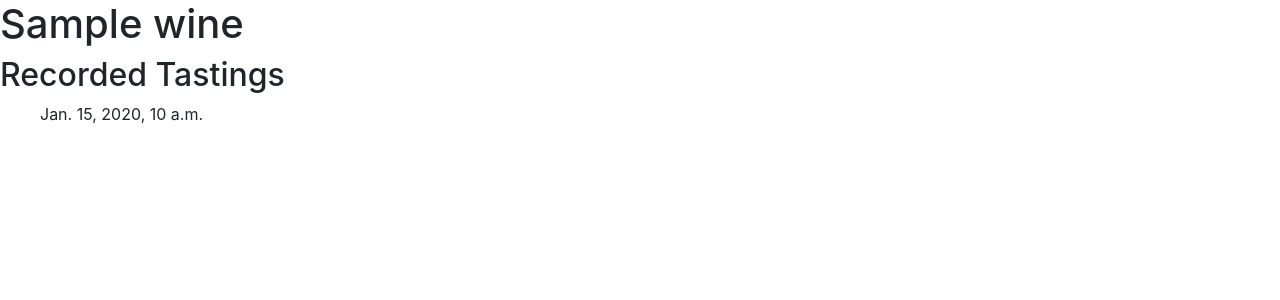
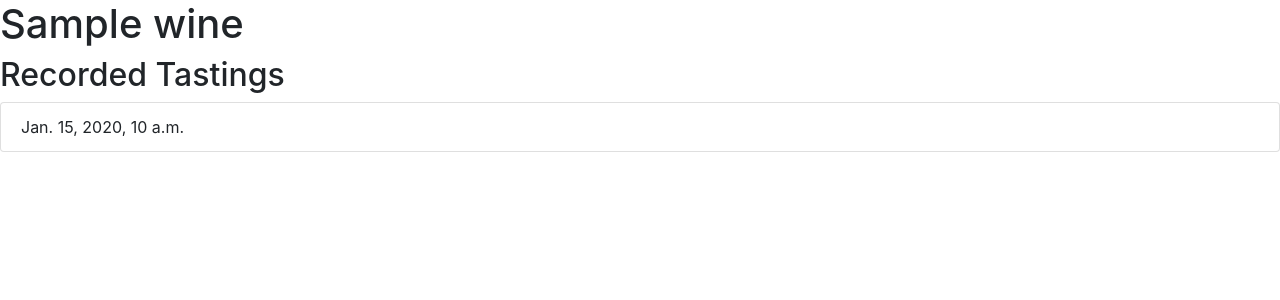
Before and after one commit to cdb2863/wine_proj, a Django app: template tasting/templates/tasting/detail.html in a window 1280 px wide. Shown: the top 300 px of the page. Run offline with Django 3.2, Linux system fonts and the light colour scheme; the template is opened without the code that fills it: most values are stand-ins (such as "Sample title", 1, 10 or a date in 2020); some libraries are stand-ins or nearby versions.

Commit message:
implements bootstrap list groups

```diff
--- a/tasting/templates/tasting/detail.html
+++ b/tasting/templates/tasting/detail.html
@@ -16,9 +16,9 @@
     <h1>{{ wine }}</h1>
     {% if tastings %}
         <h2>Recorded Tastings</h2>
-        <ul>
+        <ul class="list-group">
             {% for t in tastings %}
-                <li>{{ t.date }}</li>
+                <li class="list-group-item">{{ t.date }}</li>
             {% endfor %}
         </ul>
 
--- a/tasting/templates/tasting/index.html
+++ b/tasting/templates/tasting/index.html
@@ -15,9 +15,9 @@
 <body>
     <h1>Registered Wines</h1>
     {% if wines %}
-        <ul>
+        <ul class="list-group">
             {% for w in wines %}
-                <li><a href="/wine/{{ w.id }}">{{ w.Name }} ({{ w.Vintage }})</a></li>
+                <li class="list-group-item"><a href="/wine/{{ w.id }}">{{ w.Name }} ({{ w.Vintage }})</a></li>
             {% endfor %}
         </ul>
     {% endif %}
```
